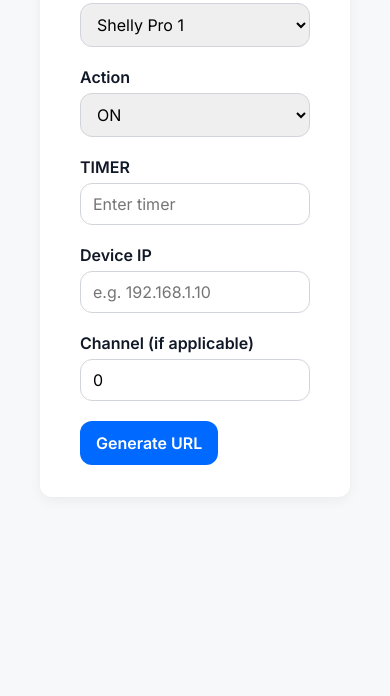
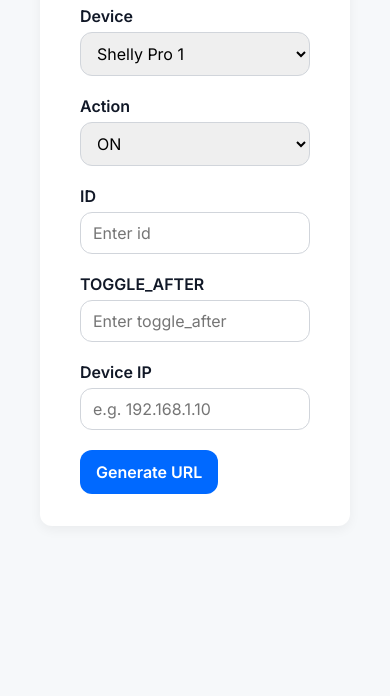
Before and after one commit to pietia28/shelly-ddd-wizard-2.0, a website with bundled scripts: page index.html in a window 390 px wide. Shown: the part 148-844 px from the top of the page. Built offline with nearby package versions, Linux system fonts and the light colour scheme.

Commit message:
feat: update devices to full RPC Gen2 schema
- refactor app.js to support per-method extras parameters
- add dynamic extras loading depending on selected action
- implement full parameter support for:
  * Switch (id, on, toggle_after)
  * Light (id, on, brightness, transition_duration, toggle_after, offset)
  * RGBW (id, on, brightness, rgb, white, transition_duration, toggle_after, offset, offset_white)
  * Cover (id, pos with GoToPosition, plus open/close/stop)
- improve form rendering to show relevant inputs for each action
- prepare generated URLs using GET /rpc/Service.Method?param=value format

```diff
--- a/app.js
+++ b/app.js
@@ -1,85 +1,82 @@
-document.addEventListener('DOMContentLoaded', () => {
-    const deviceTypes = {
-        relay: {
-            path: 'relay',
-            commands: ['on', 'off', 'toggle'],
-            extras: ['timer']
-        },
-        light: {
-            path: 'light',
-            commands: ['on', 'off', 'toggle'],
-            extras: ['timer', 'brightness']
-        },
-        roller: {
-            path: 'roller',
-            commands: ['open', 'close', 'stop', 'to_pos'],
-            extras: ['roller_pos', 'duration']
-        },
-        color: {
-            path: 'color',
-            commands: ['on', 'off', 'toggle'],
-            extras: ['timer', 'red', 'green', 'blue', 'white']
-        }
-    };
+import { Switch } from "./devices/switch.js";
+import { Light } from "./devices/light.js";
+import { RGBW } from "./devices/rgbw.js";
+import { Cover } from "./devices/cover.js";
 
-    const devices = {
-        pro1: 'relay',
-        pro2: 'relay',
-        pro4pm: 'relay',
-        plug: 'relay',
-        dimmer2: 'light',
-        'light-plus': 'light',
-        roller: 'roller',
-        rgbw2: 'color',
+document.addEventListener("DOMContentLoaded", () => {
+    const deviceMap = {
+        pro1: Switch,
+        pro2: Switch,
+        pro4pm: Switch,
+        plug: Switch,
+        dimmer2: Light,
+        "light-plus": Light,
+        roller: Cover,
+        rgbw2: RGBW,
         other: null
     };
 
-    const deviceEl = document.getElementById('device');
-    const actionEl = document.getElementById('action');
-    const extrasWrapper = document.getElementById('extras');
-    const ipEl = document.getElementById('ip');
-    const channelEl = document.getElementById('channel');
-    const generateBtn = document.getElementById('generate');
-    const outputEl = document.getElementById('output');
-    const outputWrapper = document.getElementById('outputWrapper');
-    const copyBtn = document.getElementById('copy');
+    const deviceEl = document.getElementById("device");
+    const actionEl = document.getElementById("action");
+    const extrasWrapper = document.getElementById("extras");
+    const ipEl = document.getElementById("ip");
+    const generateBtn = document.getElementById("generate");
+    const outputEl = document.getElementById("output");
+    const outputWrapper = document.getElementById("outputWrapper");
+    const copyBtn = document.getElementById("copy");
 
     function clearElement(el) {
         while (el.firstChild) el.removeChild(el.firstChild);
     }
 
     function loadActions() {
-        const type = devices[deviceEl.value];
+        const dev = deviceMap[deviceEl.value];
         clearElement(actionEl);
         clearElement(extrasWrapper);
-        if (!type || !deviceTypes[type]) return;
+        if (!dev) return;
 
-        const { commands, extras } = deviceTypes[type];
-        commands.forEach(cmd => {
-            const opt = document.createElement('option');
+        Object.keys(dev.methods).forEach(cmd => {
+            const opt = document.createElement("option");
             opt.value = cmd;
             opt.textContent = cmd.toUpperCase();
             actionEl.appendChild(opt);
         });
 
+        loadExtrasForAction();
+    }
+
+    function loadExtrasForAction() {
+        const dev = deviceMap[deviceEl.value];
+        clearElement(extrasWrapper);
+        if (!dev) return;
+
+        const action = actionEl.value;
+        const method = dev.methods[action];
+        if (!method) return;
+
+        const extras = method.extras || [];
         extras.forEach(extra => {
-            const label = document.createElement('label');
-            label.setAttribute('for', extra);
-            label.textContent = extra.replace('_', ' ').toUpperCase();
-            const input = document.createElement('input');
+            const label = document.createElement("label");
+            label.textContent = extra.toUpperCase();
+            const input = document.createElement("input");
             input.id = extra;
             input.name = extra;
             input.placeholder = `Enter ${extra}`;
-            input.type = 'number';
-            if (extra === 'red' || extra === 'green' || extra === 'blue' || extra === 'white') {
+            input.type = "number";
+
+            if (extra === "red" || extra === "green" || extra === "blue" || extra === "white") {
                 input.min = 0;
                 input.max = 255;
-            } else if (extra === 'brightness' || extra === 'roller_pos') {
+            } else if (extra === "brightness" || extra === "pos" || extra === "gain" || extra === "temp") {
                 input.min = 0;
                 input.max = 100;
-            } else {
+            } else if (extra === "toggle_after" || extra === "duration") {
                 input.min = 0;
+            } else if (extra === "id") {
+                input.min = 0;
+                input.step = 1;
             }
+
             extrasWrapper.append(label, input);
         });
     }
@@ -87,83 +84,47 @@
     function buildUrl() {
         const ip = ipEl.value.trim();
         if (!ip) {
-            alert('Please enter the device IP.');
-            return '';
+            alert("Please enter the device IP.");
+            return "";
         }
 
-        const type = devices[deviceEl.value];
-        if (!type || !deviceTypes[type]) {
-            alert('Unsupported or unknown device type.');
-            return '';
+        const dev = deviceMap[deviceEl.value];
+        if (!dev) {
+            alert("Unsupported device.");
+            return "";
         }
 
-        const { path, extras } = deviceTypes[type];
         const action = actionEl.value;
-        const channel = channelEl.value.trim() || '0';
+        const { method, params, extras } = dev.methods[action];
 
-        const params = new URLSearchParams();
+        const query = new URLSearchParams();
+        Object.entries(params).forEach(([k, v]) => query.set(k, v));
 
-        if (type === 'roller') {
-            if (action === 'to_pos') {
-                params.set('roller_pos', document.getElementById('roller_pos')?.value || '');
-            } else {
-                params.set('go', action);
-            }
-        } else {
-            params.set('turn', action);
-        }
-
-        extras.forEach(extra => {
+        (extras || []).forEach(extra => {
             const val = document.getElementById(extra)?.value;
-            if (val) params.set(extra, val);
+            if (val) query.set(extra, val);
         });
 
-        return `http://${ip}/${path}/${channel}?${params.toString()}`;
-    }
-
-    function fallbackCopy(text) {
-        const textarea = document.createElement('textarea');
-        textarea.value = text;
-        textarea.style.position = 'fixed'; // avoid scrolling to bottom
-        textarea.style.opacity = '0';
-        document.body.appendChild(textarea);
-        textarea.focus();
-        textarea.select();
-        try {
-            document.execCommand('copy');
-            alert('URL copied to clipboard!');
-        } catch (err) {
-            alert('Copy failed.');
-        }
-        document.body.removeChild(textarea);
+        return `http://${ip}/rpc/${dev.service}.${method}?${query.toString()}`;
     }
 
     function copyToClipboard(text) {
         if (!text) return;
-        if (navigator.clipboard && window.isSecureContext) {
-            navigator.clipboard.writeText(text)
-                .then(() => alert('URL copied to clipboard!'))
-                .catch(() => fallbackCopy(text));
-        } else {
-            fallbackCopy(text);
-        }
+        navigator.clipboard.writeText(text).then(() => alert("URL copied!"));
     }
 
-    // Event listeners
-    deviceEl.addEventListener('change', loadActions);
+    deviceEl.addEventListener("change", loadActions);
+    actionEl.addEventListener("change", loadExtrasForAction);
 
-    generateBtn.addEventListener('click', () => {
+    generateBtn.addEventListener("click", () => {
         const url = buildUrl();
         if (url) {
             outputEl.textContent = url;
-            outputWrapper.classList.remove('hidden');
+            outputWrapper.classList.remove("hidden");
         }
     });
 
-    copyBtn.addEventListener('click', () => {
-        copyToClipboard(outputEl.textContent);
-    });
+    copyBtn.addEventListener("click", () => copyToClipboard(outputEl.textContent));
 
-    // Initialize
     loadActions();
 });
--- /dev/null
+++ b/devices/cover.js
@@ -0,0 +1,25 @@
+export const Cover = {
+    service: "Cover",
+    methods: {
+        open: {
+            method: "Open",
+            params: {},
+            extras: ["id"]
+        },
+        close: {
+            method: "Close",
+            params: {},
+            extras: ["id"]
+        },
+        stop: {
+            method: "Stop",
+            params: {},
+            extras: ["id"]
+        },
+        to_pos: {
+            method: "GoToPosition",
+            params: {},
+            extras: ["id", "pos"]
+        }
+    }
+};
--- /dev/null
+++ b/devices/light.js
@@ -0,0 +1,20 @@
+export const Light = {
+    service: "Light",
+    methods: {
+        on: {
+            method: "Set",
+            params: { on: true },
+            extras: ["id", "brightness", "transition_duration", "toggle_after", "offset"]
+        },
+        off: {
+            method: "Set",
+            params: { on: false },
+            extras: ["id", "transition_duration", "toggle_after"]
+        },
+        toggle: {
+            method: "Toggle",
+            params: {},
+            extras: ["id"]
+        }
+    }
+};
--- /dev/null
+++ b/devices/rgbw.js
@@ -0,0 +1,29 @@
+export const RGBW = {
+    service: "RGBW",
+    methods: {
+        on: {
+            method: "Set",
+            params: { on: true },
+            extras: [
+                "id",
+                "brightness",
+                "rgb",               // [r,g,b]
+                "white",
+                "transition_duration",
+                "toggle_after",
+                "offset",
+                "offset_white"
+            ]
+        },
+        off: {
+            method: "Set",
+            params: { on: false },
+            extras: ["id", "transition_duration", "toggle_after"]
+        },
+        toggle: {
+            method: "Toggle",
+            params: {},
+            extras: ["id"]
+        }
+    }
+};
--- /dev/null
+++ b/devices/switch.js
@@ -0,0 +1,20 @@
+export const Switch = {
+    service: "Switch",
+    methods: {
+        on: {
+            method: "Set",
+            params: { on: true },
+            extras: ["id", "toggle_after"]
+        },
+        off: {
+            method: "Set",
+            params: { on: false },
+            extras: ["id", "toggle_after"]
+        },
+        toggle: {
+            method: "Toggle",
+            params: {},
+            extras: ["id"]
+        }
+    }
+};
--- a/index.html
+++ b/index.html
@@ -5,98 +5,11 @@
     <title>Shelly DDD Wizard</title>
     <link rel="preconnect" href="https://fonts.googleapis.com">
     <link href="https://fonts.googleapis.com/css2?family=Inter:wght@400;600&display=swap" rel="stylesheet">
-    <style>
-        :root {
-            --bg: #f6f8fa;
-            --primary: #0069ff;
-            --text: #111827;
-            --card: #ffffff;
-            --radius: 12px;
-            --shadow: 0 4px 12px rgba(0, 0, 0, 0.05);
-        }
-
-        * {
-            box-sizing: border-box;
-            font-family: 'Inter', sans-serif;
-        }
-
-        body {
-            margin: 0;
-            background: var(--bg);
-            display: flex;
-            justify-content: center;
-            align-items: flex-start;
-            padding: 40px;
-            min-height: 100vh;
-            color: var(--text);
-        }
-
-        .card {
-            background: var(--card);
-            padding: 32px 40px;
-            border-radius: var(--radius);
-            box-shadow: var(--shadow);
-            width: 100%;
-            max-width: 480px;
-        }
-
-        h1 {
-            font-size: 1.5rem;
-            margin-top: 0;
-            margin-bottom: 24px;
-            text-align: center;
-        }
-
-        label {
-            display: block;
-            margin-bottom: 6px;
-            font-weight: 600;
-        }
-
-        select,
-        input {
-            width: 100%;
-            padding: 10px 12px;
-            border: 1px solid #d1d5db;
-            border-radius: var(--radius);
-            margin-bottom: 20px;
-            font-size: 1rem;
-        }
-
-        button {
-            background: var(--primary);
-            color: #fff;
-            border: none;
-            padding: 12px 16px;
-            border-radius: var(--radius);
-            font-weight: 600;
-            font-size: 1rem;
-            cursor: pointer;
-            transition: background 0.2s;
-        }
-
-        button:hover {
-            background: #0053d6;
-        }
-
-        .output {
-            margin-top: 20px;
-            word-break: break-all;
-            background: #f3f4f6;
-            padding: 12px;
-            border-radius: var(--radius);
-            font-family: monospace;
-            font-size: 0.9rem;
-        }
-
-        .hidden {
-            display: none;
-        }
-    </style>
+    <link rel="stylesheet" href="style/style.css">
 </head>
 <body>
 <div class="card">
-    <h1>Shelly DDD Wizard</h1>
+    <h1>Shelly DDD Wizard (Gen2+ RPC)</h1>
 
     <label for="device">Device</label>
     <select id="device">
@@ -119,9 +32,6 @@
     <label for="ip">Device IP</label>
     <input type="text" id="ip" placeholder="e.g. 192.168.1.10" />
 
-    <label for="channel">Channel (if applicable)</label>
-    <input type="number" id="channel" min="0" value="0" />
-
     <button id="generate">Generate URL</button>
 
     <div id="outputWrapper" class="hidden">
@@ -131,6 +41,6 @@
     </div>
 </div>
 
-<script src="app.js"></script>
+<script type="module" src="app.js"></script>
 </body>
 </html>
--- /dev/null
+++ b/style/style.css
@@ -0,0 +1,86 @@
+:root {
+    --bg: #f6f8fa;
+    --primary: #0069ff;
+    --text: #111827;
+    --card: #ffffff;
+    --radius: 12px;
+    --shadow: 0 4px 12px rgba(0, 0, 0, 0.05);
+}
+
+* {
+    box-sizing: border-box;
+    font-family: 'Inter', sans-serif;
+}
+
+body {
+    margin: 0;
+    background: var(--bg);
+    display: flex;
+    justify-content: center;
+    align-items: flex-start;
+    padding: 40px;
+    min-height: 100vh;
+    color: var(--text);
+}
+
+.card {
+    background: var(--card);
+    padding: 32px 40px;
+    border-radius: var(--radius);
+    box-shadow: var(--shadow);
+    width: 100%;
+    max-width: 480px;
+}
+
+h1 {
+    font-size: 1.5rem;
+    margin-top: 0;
+    margin-bottom: 24px;
+    text-align: center;
+}
+
+label {
+    display: block;
+    margin-bottom: 6px;
+    font-weight: 600;
+}
+
+select,
+input {
+    width: 100%;
+    padding: 10px 12px;
+    border: 1px solid #d1d5db;
+    border-radius: var(--radius);
+    margin-bottom: 20px;
+    font-size: 1rem;
+}
+
+button {
+    background: var(--primary);
+    color: #fff;
+    border: none;
+    padding: 12px 16px;
+    border-radius: var(--radius);
+    font-weight: 600;
+    font-size: 1rem;
+    cursor: pointer;
+    transition: background 0.2s;
+}
+
+button:hover {
+    background: #0053d6;
+}
+
+.output {
+    margin-top: 20px;
+    word-break: break-all;
+    background: #f3f4f6;
+    padding: 12px;
+    border-radius: var(--radius);
+    font-family: monospace;
+    font-size: 0.9rem;
+}
+
+.hidden {
+    display: none;
+}
```
